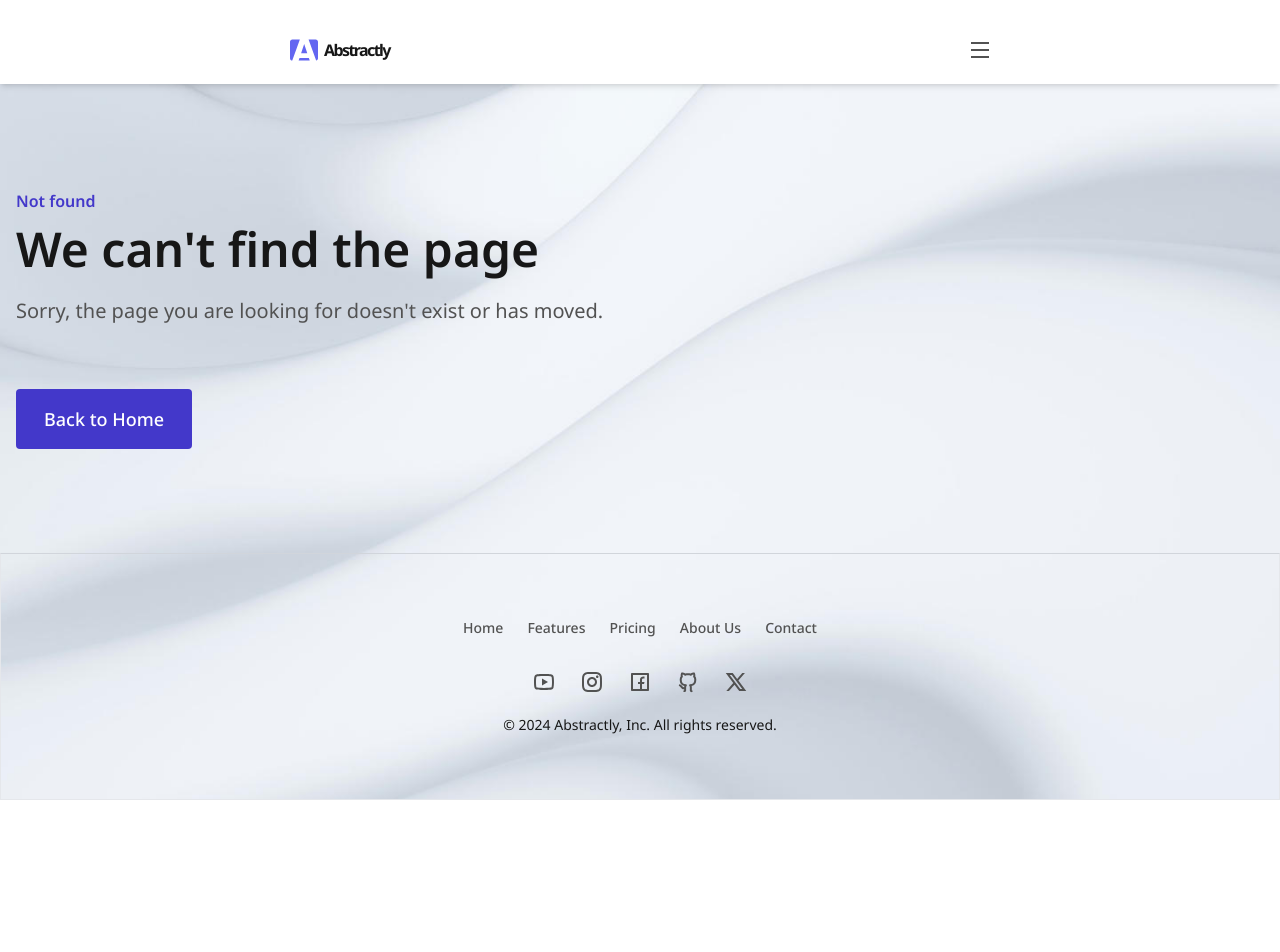
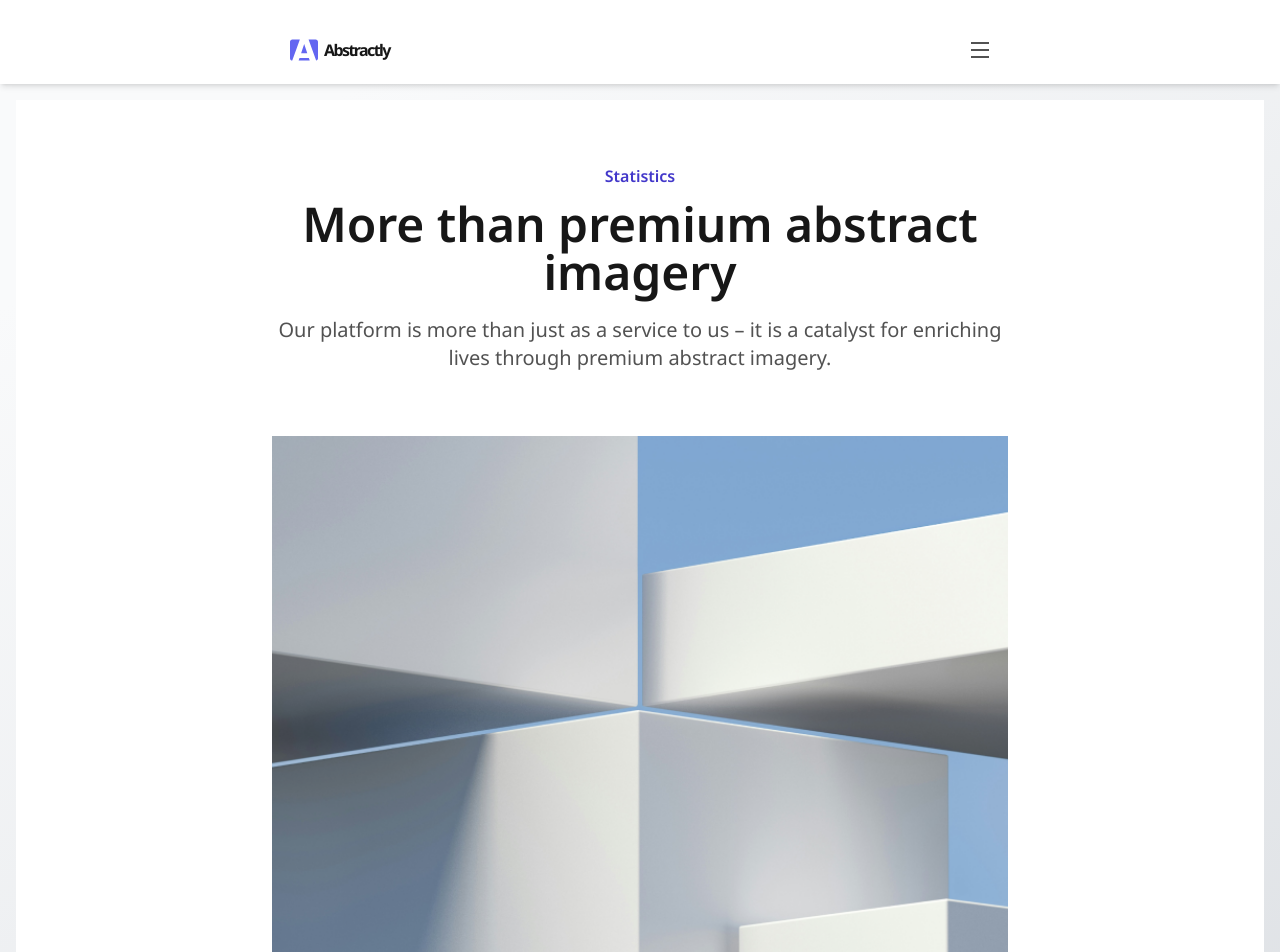
Before and after one commit to av0ed/ui-component-library, a Next.js app: page /statistics in a window 1280 px wide. Before the commit this address had no page. Shown: the top 952 px of the page. Before the commit the page ends 800 px from the top, so only its background shows below. Built offline with nearby package versions, Linux system fonts and the light colour scheme.

Commit message:
add stats page

```diff
--- /dev/null
+++ b/app/statistics/page.tsx
@@ -0,0 +1,77 @@
+import Image from "next/image";
+import type { Metadata } from "next";
+
+const statistics = [
+  {
+    id: 0,
+    amount: "25,664,890",
+    description: "Downloads",
+  },
+  {
+    id: 1,
+    amount: "17,219",
+    description: "Users",
+  },
+  {
+    id: 2,
+    amount: "190,654,321",
+    description: "Images in library",
+  },
+];
+
+export const metadata: Metadata = {
+  title: "Statistics  | UI Component Library | Jason Long",
+};
+
+export default function StatisticsPage() {
+  return (
+    <div className="h-full p-4 bg-gradient-haze">
+      <div className="w-full h-full bg-white">
+        <div className="h-full mx-auto flex flex-col justify-start items-center py-12 px-4 md:py-16 lg:p-24 gap-y-12 md:gap-y-16 max-w-screen-sm md:max-w-screen-md lg:max-w-screen-lg ">
+          <div className="flex flex-col items-center lg:px-8">
+            <span className="text-base font-semibold text-indigo-700">
+              Statistics
+            </span>
+            <h1 className="text-center mt-3 text-3xl font-semibold text-neutral-900 md:text-5xl">
+              More than premium abstract imagery
+            </h1>
+            <p className="mt-5 text-center text-xl text-neutral-600">
+              Our platform is more than just as a service to us – it is a
+              catalyst for enriching lives through premium abstract imagery.
+            </p>
+          </div>
+          <div className="flex flex-col self-stretch lg:flex-row lg:gap-x-8 gap-y-12 md:gap-y-16">
+            <Image
+              alt="milk-white, floating cubes"
+              className="w-full h-auto bg-no-repeat lg:w-1/2"
+              src="/stats.png"
+              height={0}
+              width={0}
+              style={{
+                objectFit: "cover",
+              }}
+            />
+            <div className="lg:w-1/2 flex flex-col gap-y-6 md:gap-y-8 items-start justify-center">
+              <span className="text-lg text-neutral-600">
+                Our mission in numbers:
+              </span>
+              {statistics.map(({ id, amount, description }) => (
+                <div
+                  key={id}
+                  className="flex flex-col self-stretch rounded-lg py-6 gap-y-4 border border-neutral-200 shadow items-center justify-center"
+                >
+                  <span className="text-indigo-700 font-bold text-4xl md:text-5xl">
+                    {amount}
+                  </span>
+                  <span className="text-xl text-neutral-600">
+                    {description}
+                  </span>
+                </div>
+              ))}
+            </div>
+          </div>
+        </div>
+      </div>
+    </div>
+  );
+}
```
Also changed, not shown: public/stats.png (added).
